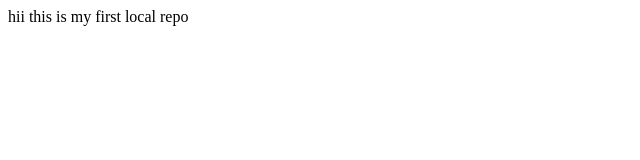
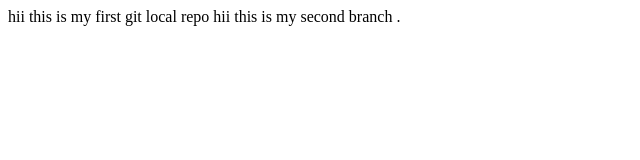
Before and after one commit to Madhurabathe/localrepo, a plain HTML site: page index.html in a window 1280 px wide. Shown: the whole page, without its empty margins (0-640 px from the left). Drawn offline with Linux system fonts and the light colour scheme.

Commit message:
new branch

```diff
--- a/index.html
+++ b/index.html
@@ -1,4 +1,4 @@
 <p>
-    hii this is my first local repo
-
+    hii this is my first git  local repo
+    hii this is my second branch .
 </p>
```
